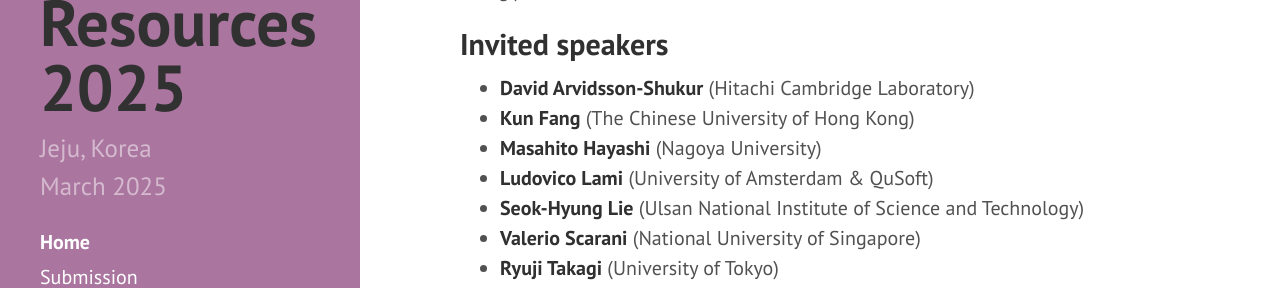
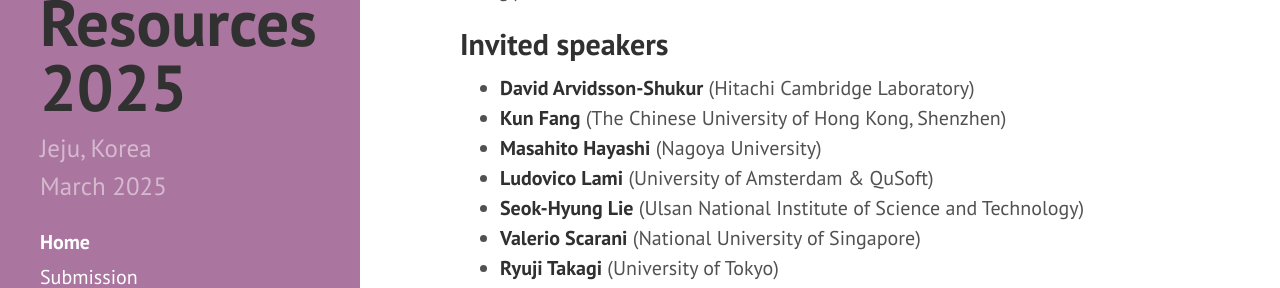
Before and after one commit to yeon-lee/yeon-lee.github.io, a Jekyll site: the page built from index.md, in a window 1280 px wide and 900 px high, scrolled down 933 px. Shown: the part 155-443 px from the top of the window. Built offline with Jekyll 4.4.1, drawn with Linux system fonts in a browser that asks for light colours; nearby versions of some CDN libraries.

Commit message:
Update index.md

```diff
--- a/index.md
+++ b/index.md
@@ -18,7 +18,7 @@
 
 ## Invited speakers
 * **David Arvidsson-Shukur** (Hitachi Cambridge Laboratory)
-* **Kun Fang** (The Chinese University of Hong Kong)
+* **Kun Fang** (The Chinese University of Hong Kong, Shenzhen)
 * **Masahito Hayashi** (Nagoya University)
 * **Ludovico Lami** (University of Amsterdam & QuSoft)
 * **Seok-Hyung Lie** (Ulsan National Institute of Science and Technology)
```
